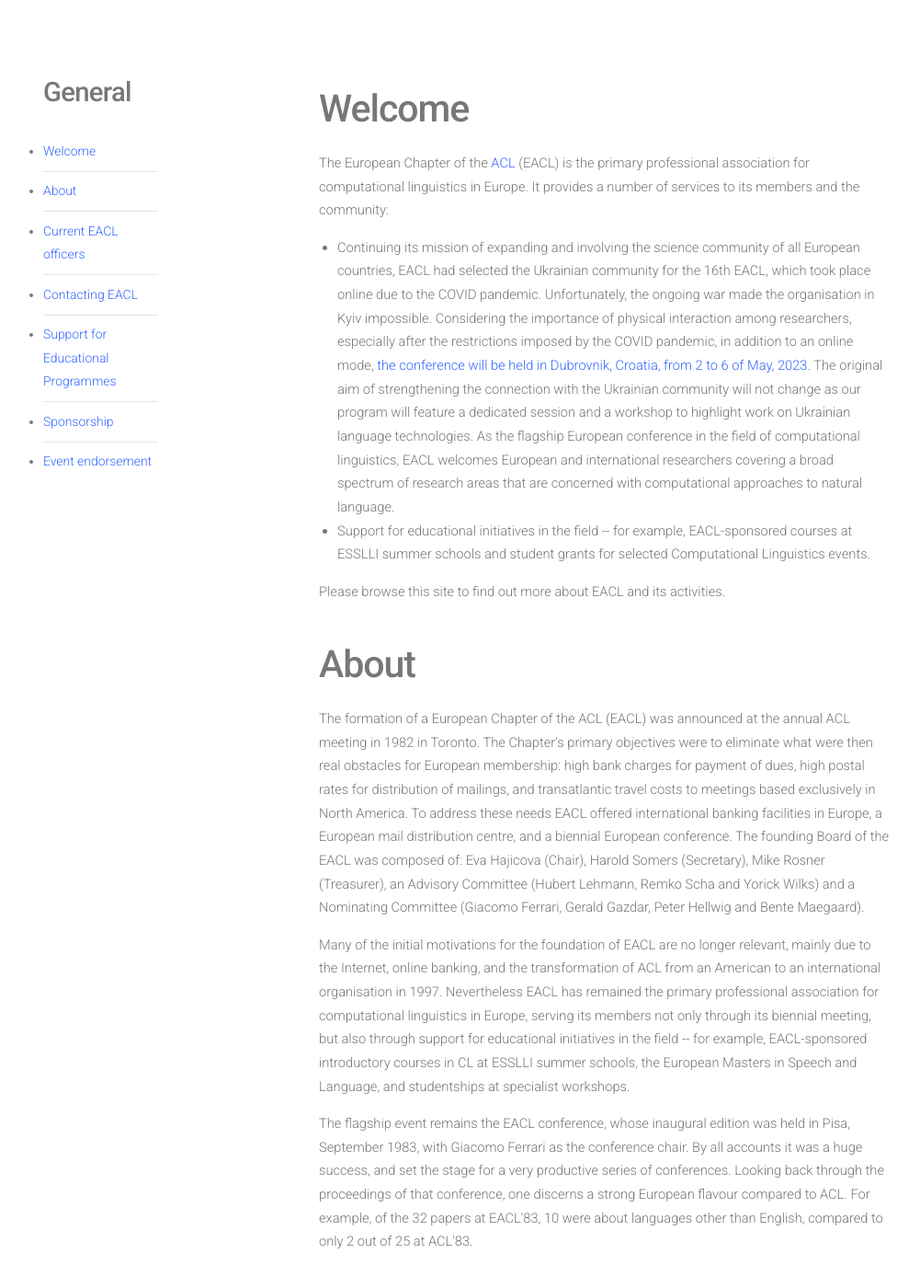
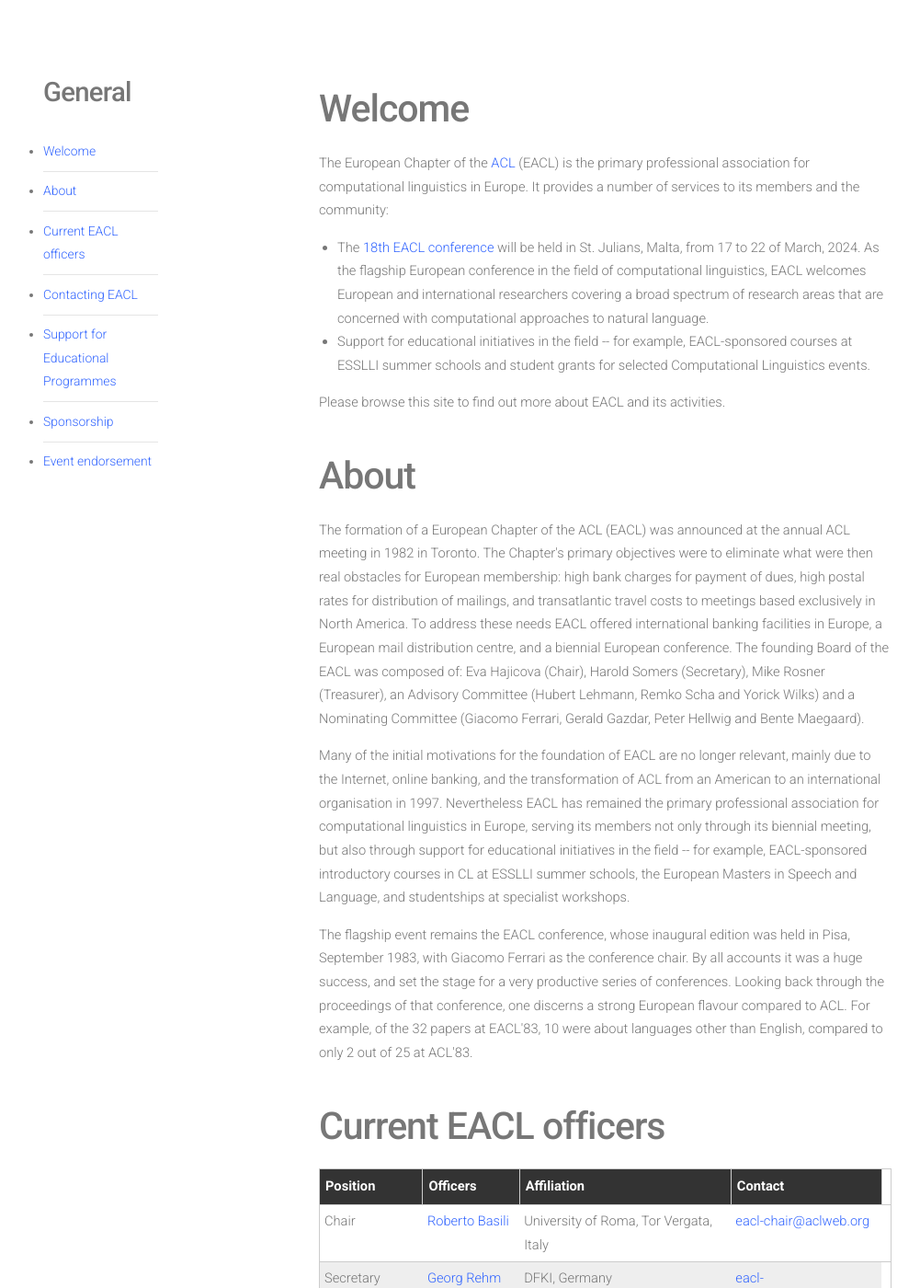
Before and after one commit to EaclWebmaster/EaclWebmaster.github.io, a Jekyll site: the page built from general/index.html, in a window 1280 px wide and 1400 px high, scrolled down 238 px. Shown: the whole window at 92% size, without its empty margins (113-1114 px from the left). Built offline with Jekyll 4.4.1, drawn with Linux system fonts in a browser that asks for light colours; nearby versions of some CDN libraries; some of the changed text lies outside the part shown.

Commit message:
Updated welcome and board

```diff
--- a/general/sections/0_officers.html
+++ b/general/sections/0_officers.html
@@ -10,7 +10,7 @@
 Chair| <a href="http://art.uniroma2.it/basili/">Roberto Basili</a> | University of Roma, Tor Vergata, Italy | <a href="mailto:eacl-chair@aclweb.org">eacl-chair@aclweb.org</a> |
 Secretary | <a href="http://georg-re.hm">Georg Rehm</a> | DFKI, Germany | <a href="mailto:eacl-secretary@aclweb.org">eacl-secretary@aclweb.org</a> |
 Treasurer | <a href="https://www.um.edu.mt/profile/claudiaborg">Claudia Borg</a> | University of Malta | <a href="mailto:eacl-treasurer@aclweb.org">eacl-treasurer@aclweb.org</a> |
-Chair-elect | <a href="https://mbzuai.ac.ae/study/faculty/preslav-nakov">Preslav Nakov</a> | QCRI, Qatar |
+Chair-elect | <a href="https://mbzuai.ac.ae/study/faculty/preslav-nakov">Preslav Nakov</a> | MBZUAI, UAE |
 Advisory Board ^ rowspan="4" valign="top" | <a href="https://u.cs.biu.ac.il/~yogo/">Yoav Goldberg</a> | Bar Ilan University, Israel |
 <a href="https://research.flw.ugent.be/en/veronique.hoste">Véronique Hoste</a> | Ghent University, Belgium |
 <a href="https://fyvo.github.io">François Yvon</a> | Interdisciplinary Computer Science Laboratory (LISN), CNRS, France |
--- a/general/sections/welcome.html
+++ b/general/sections/welcome.html
@@ -10,7 +10,7 @@
 The European Chapter of the <a href="https://www.aclweb.org/">ACL</a> (EACL) is the primary professional association for computational linguistics in Europe. It provides a number of services to its members and the community:
 
 <ul>
-     <li/> Continuing its mission of expanding and involving the science community of all European countries, EACL had selected the Ukrainian community for the 16th EACL, which took place online due to the COVID pandemic. Unfortunately, the ongoing war made the organisation in Kyiv impossible. Considering the importance of physical interaction among researchers, especially after the restrictions imposed by the COVID pandemic, in addition to an online mode, <a href="https://2023.eacl.org">the conference will be held in Dubrovnik, Croatia, from 2 to 6 of May, 2023</a>. The original aim of strengthening the connection with the Ukrainian community will not change as our program will feature a dedicated session and a workshop to highlight work on Ukrainian language technologies. As the flagship European conference in the field of computational linguistics, EACL welcomes European and international researchers covering a broad spectrum of research areas that are concerned with computational approaches to natural language.
+     <li/> The <a href="https://2024.eacl.org">18th EACL conference</a> will be held in St. Julians, Malta, from 17 to 22 of March, 2024. As the flagship European conference in the field of computational linguistics, EACL welcomes European and international researchers covering a broad spectrum of research areas that are concerned with computational approaches to natural language.
      <li/> Support for educational initiatives in the field -- for example, EACL-sponsored courses at ESSLLI summer  schools and student grants for selected Computational Linguistics events.
 </ul>
 
```
